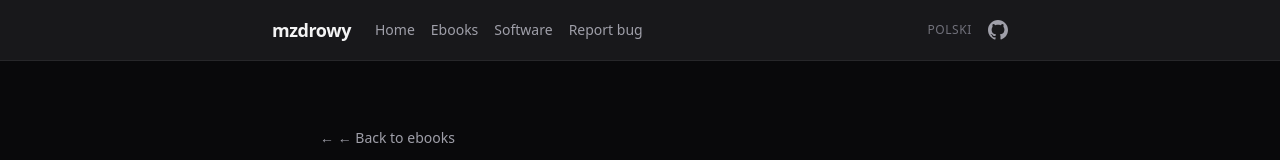
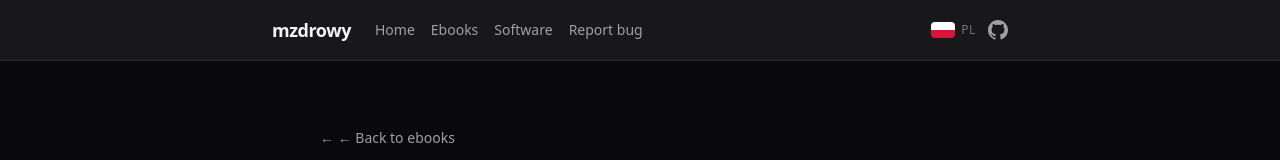
Before and after one commit to MzdrowY/mzdrowy.github.io, a Next.js app: page /en/ksiazki/internet-domeny-dns in a window 1280 px wide. Shown: the top 160 px of the page. Built offline with nearby package versions, Linux system fonts and the light colour scheme; no server answers.

Commit message:
Add English PDF for 'Mam strone i co dalej' ebook

```diff
--- a/src/app/[locale]/ksiazki/[slug]/page.tsx
+++ b/src/app/[locale]/ksiazki/[slug]/page.tsx
@@ -42,8 +42,8 @@ export default async function EbookPage({ params }: { params: Promise<{ locale:
       <p className="mb-2 text-sm text-zinc-500">{book.pages} {t(l, "books.pages")} &middot; {sizeMB} MB &middot; <span className="text-green-500">{t(l, "books.free")}</span></p>
       <p className="mb-10 text-sm text-zinc-300 leading-relaxed">{book.description}</p>
       <div className="flex flex-col gap-4 sm:flex-row">
-        <TrackedLink href={raw.file} className="flex items-center justify-center rounded-xl border border-zinc-600 bg-zinc-800 px-8 py-4 text-center font-medium transition-colors hover:bg-zinc-700">{t(l, "books.read")}</TrackedLink>
-        <TrackedLink href={raw.file} download className="flex items-center justify-center rounded-xl bg-blue-600 px-8 py-4 text-center font-medium text-white transition-colors hover:bg-blue-500">{t(l, "books.download")}</TrackedLink>
+        <TrackedLink href={book.file} className="flex items-center justify-center rounded-xl border border-zinc-600 bg-zinc-800 px-8 py-4 text-center font-medium transition-colors hover:bg-zinc-700">{t(l, "books.read")}</TrackedLink>
+        <TrackedLink href={book.file} download className="flex items-center justify-center rounded-xl bg-blue-600 px-8 py-4 text-center font-medium text-white transition-colors hover:bg-blue-500">{t(l, "books.download")}</TrackedLink>
       </div>
       <p className="mt-8 text-sm text-zinc-500">{t(l, "books.pdf-note")}</p>
     </div>
--- a/src/components/nav.tsx
+++ b/src/components/nav.tsx
@@ -1,5 +1,5 @@
 import Link from "next/link";
-import { type Locale, t } from "@/lib/i18n";
+import { type Locale } from "@/lib/i18n";
 
 const locales: Locale[] = ["pl", "en"];
 
@@ -11,15 +11,36 @@ function GitHubIcon() {
   );
 }
 
+function PlFlag() {
+  return (
+    <svg viewBox="0 0 24 16" className="h-4 w-6 rounded-sm" aria-hidden="true">
+      <rect width="24" height="8" fill="#fff" />
+      <rect y="8" width="24" height="8" fill="#dc143c" />
+    </svg>
+  );
+}
+
+function EnFlag() {
+  return (
+    <svg viewBox="0 0 24 16" className="h-4 w-6 rounded-sm" aria-hidden="true">
+      <rect width="24" height="16" fill="#012169" />
+      <path d="M0 0l24 16m0-16L0 16" stroke="#fff" strokeWidth="3" />
+      <path d="M0 0l24 16m0-16L0 16" stroke="#c8102e" strokeWidth="1.5" />
+      <path d="M12 0v16M0 8h24" stroke="#fff" strokeWidth="5" />
+      <path d="M12 0v16M0 8h24" stroke="#c8102e" strokeWidth="2.5" />
+    </svg>
+  );
+}
+
 export function Nav({ locale }: { locale: string }) {
   const l = locale as Locale;
   const other = locales.find((x) => x !== l) || "en";
 
   const links = [
-    { href: `/${locale}`, label: t(l, "nav.home") },
-    { href: `/${locale}/ksiazki`, label: t(l, "nav.ebooks") },
-    { href: `/${locale}/programy`, label: t(l, "nav.programs") },
-    { href: `/${locale}/sugestie`, label: t(l, "nav.bug") },
+    { href: `/${locale}`, label: locale === "pl" ? "Strona główna" : "Home" },
+    { href: `/${locale}/ksiazki`, label: locale === "pl" ? "Ebooki" : "Ebooks" },
+    { href: `/${locale}/programy`, label: locale === "pl" ? "Programy" : "Software" },
+    { href: `/${locale}/sugestie`, label: locale === "pl" ? "Zgłoś błąd" : "Report bug" },
   ];
 
   return (
@@ -39,15 +60,16 @@ export function Nav({ locale }: { locale: string }) {
             </Link>
           ))}
         </div>
-        <div className="ml-auto flex items-center gap-4">
-          <Link href={`/${other}`} className="text-xs text-zinc-500 hover:text-zinc-300 transition-colors uppercase tracking-wider">
-            {t(l, "nav.lang")}
+        <div className="ml-auto flex items-center gap-3">
+          <Link href={`/${other}`} className="flex items-center gap-1.5 text-sm text-zinc-500 hover:text-zinc-300 transition-colors" aria-label={other === "pl" ? "Polski" : "English"}>
+            {other === "pl" ? <PlFlag /> : <EnFlag />}
+            <span className="text-xs uppercase tracking-wider">{other}</span>
           </Link>
           <a
             href="https://github.com/MzdrowY"
             target="_blank"
             rel="noopener noreferrer"
-            aria-label={t(l, "nav.github")}
+            aria-label="GitHub"
           >
             <GitHubIcon />
           </a>
--- a/src/components/tracked-link.tsx
+++ b/src/components/tracked-link.tsx
@@ -7,6 +7,7 @@ const names: Record<string, string> = {
   "/books/Pod skórą systemu.pdf": "pod-skora-systemu",
   "/books/Sztuczna inteligencja bez tajemnic.pdf": "sztuczna-inteligencja",
   "/books/Mam stronę i co dalej.pdf": "mam-strone-i-co-dalej",
+  "/books/Mam stronę i co dalej en.pdf": "mam-strone-i-co-dalej",
 };
 
 export function TrackedLink({ href, children, className, download }: { href: string; children: ReactNode; className?: string; download?: boolean }) {
--- a/src/lib/books.ts
+++ b/src/lib/books.ts
@@ -5,6 +5,7 @@ export interface Book {
   subtitlePl: string
   subtitleEn: string
   file: string
+  fileEn?: string
   pages: number
   sizeBytes: number
   descriptionPl: string
@@ -17,6 +18,7 @@ export function bookLocale(book: Book, locale: string) {
     title: locale === "en" ? book.titleEn : book.titlePl,
     subtitle: locale === "en" ? book.subtitleEn : book.subtitlePl,
     description: locale === "en" ? book.descriptionEn : book.descriptionPl,
+    file: locale === "en" && book.fileEn ? book.fileEn : book.file,
   };
 }
 
@@ -70,6 +72,7 @@ export const books: Book[] = [
     subtitlePl: "Praktyczny poradnik dla właścicieli stron internetowych",
     subtitleEn: "A practical guide for website owners",
     file: "/books/Mam stronę i co dalej.pdf",
+    fileEn: "/books/Mam stronę i co dalej en.pdf",
     pages: 56,
     sizeBytes: 1614211,
     descriptionPl:
```
Also changed, not shown: 2 other files (tests, documents, lock files or other folders).
